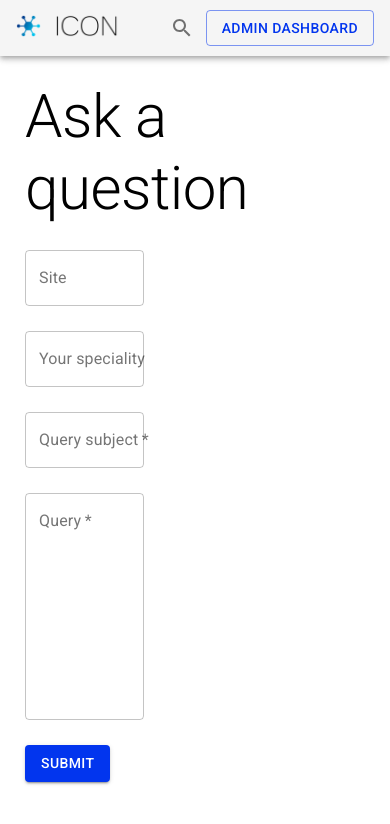
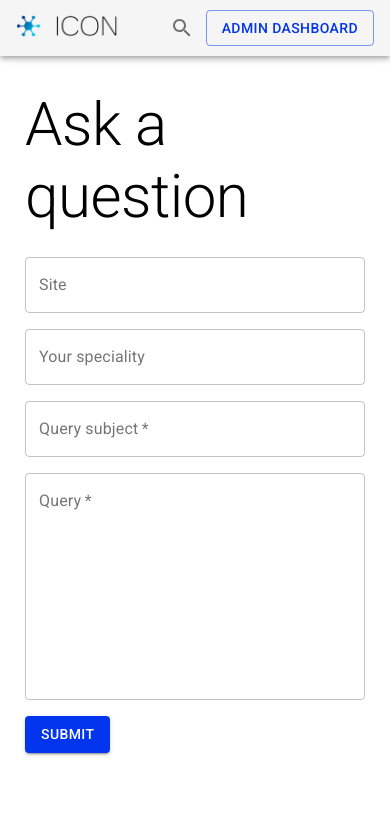
Before and after one commit to ic-drp02/drp-client-web, a React (Create React App) app: page /question in a window 390 px wide. Shown: the top 824 px of the page. Built offline with nearby package versions, Linux system fonts and the light colour scheme.

Commit message:
Make questions page responsive (#12)

```diff
--- a/src/pages/Question.js
+++ b/src/pages/Question.js
@@ -1,57 +1,42 @@
 import React from "react";
 
 import { Typography, TextField, Grid, Button } from "@material-ui/core";
-import { makeStyles } from "@material-ui/core/styles";
-
-const useStyles = makeStyles({
-  field: {
-    width: "35%",
-    marginTop: 25,
-  },
-  button: {
-    marginTop: 25,
-  },
-});
 
 export default function Question() {
-  const styles = useStyles();
-
   return (
-    <>
-      <Typography variant="h2">Ask a question</Typography>
-      <Grid>
-        <Grid item>
-          <TextField className={styles.field} label="Site" variant="outlined" />
+    <Grid container spacing={2} direction="column">
+      <Typography style={{ margin: "16px 8px" }} variant="h2">
+        Ask a question
+      </Typography>
+      <Grid item xs={12} md={6}>
+        <TextField label="Site" variant="outlined" fullWidth />
       </Grid>
-        <Grid item>
+      <Grid item xs={12} md={6}>
+        <TextField label="Your speciality" variant="outlined" fullWidth />
+      </Grid>
+      <Grid item xs={12} md={6}>
         <TextField
-            className={styles.field}
-            label="Your speciality"
-            variant="outlined"
-          />
-        </Grid>
-        <Grid item>
-          <TextField
-            className={styles.field}
           label="Query subject"
           variant="outlined"
+          fullWidth
           required
         />
       </Grid>
-        <Grid item>
+      <Grid item xs={12} md={6}>
         <TextField
-            className={styles.field}
           label="Query"
           variant="outlined"
           rows={10}
+          fullWidth
           required
           multiline
         />
       </Grid>
-        <Button variant="contained" className={styles.button} color="primary">
+      <Grid item>
+        <Button variant="contained" color="primary">
           Submit
         </Button>
       </Grid>
-    </>
+    </Grid>
   );
 }
```
Lines whose indentation alone changed are shown as unchanged.
